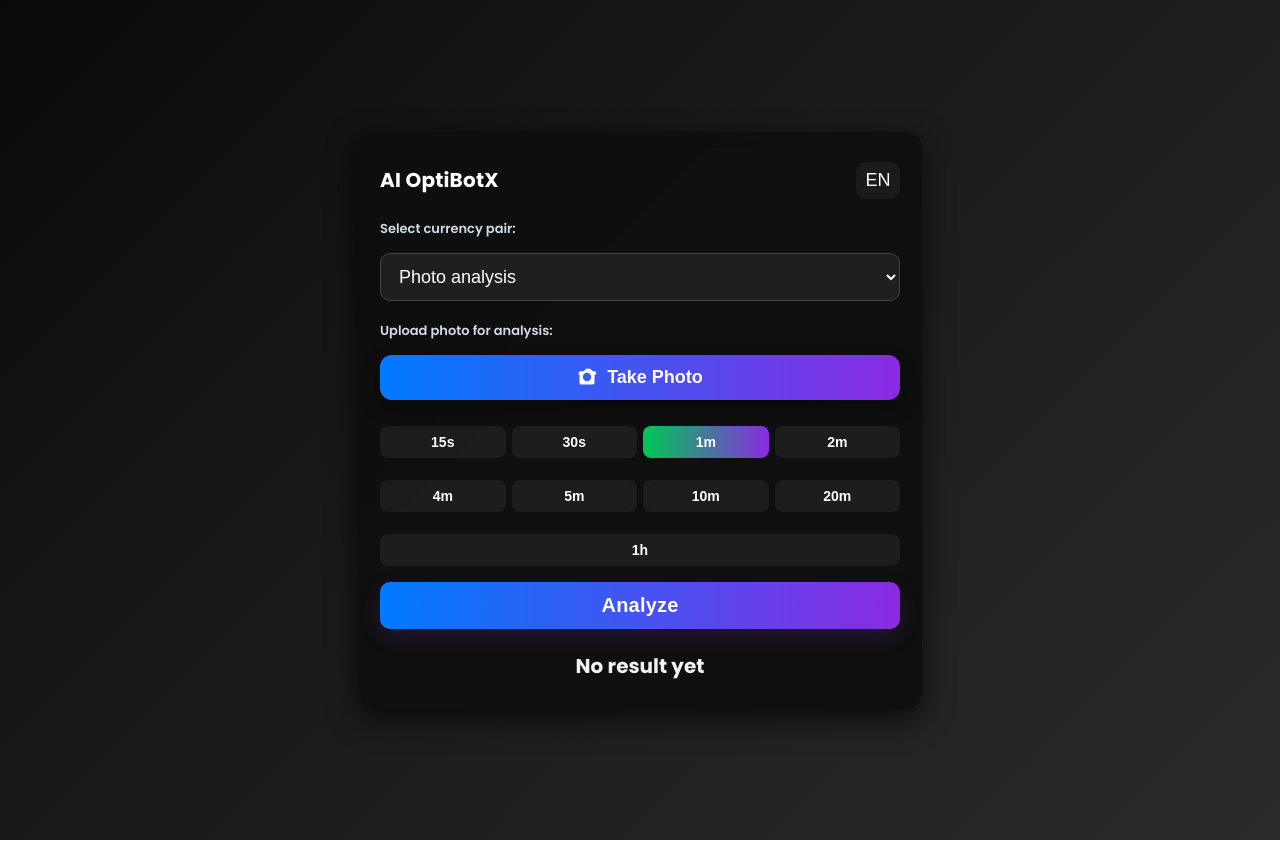
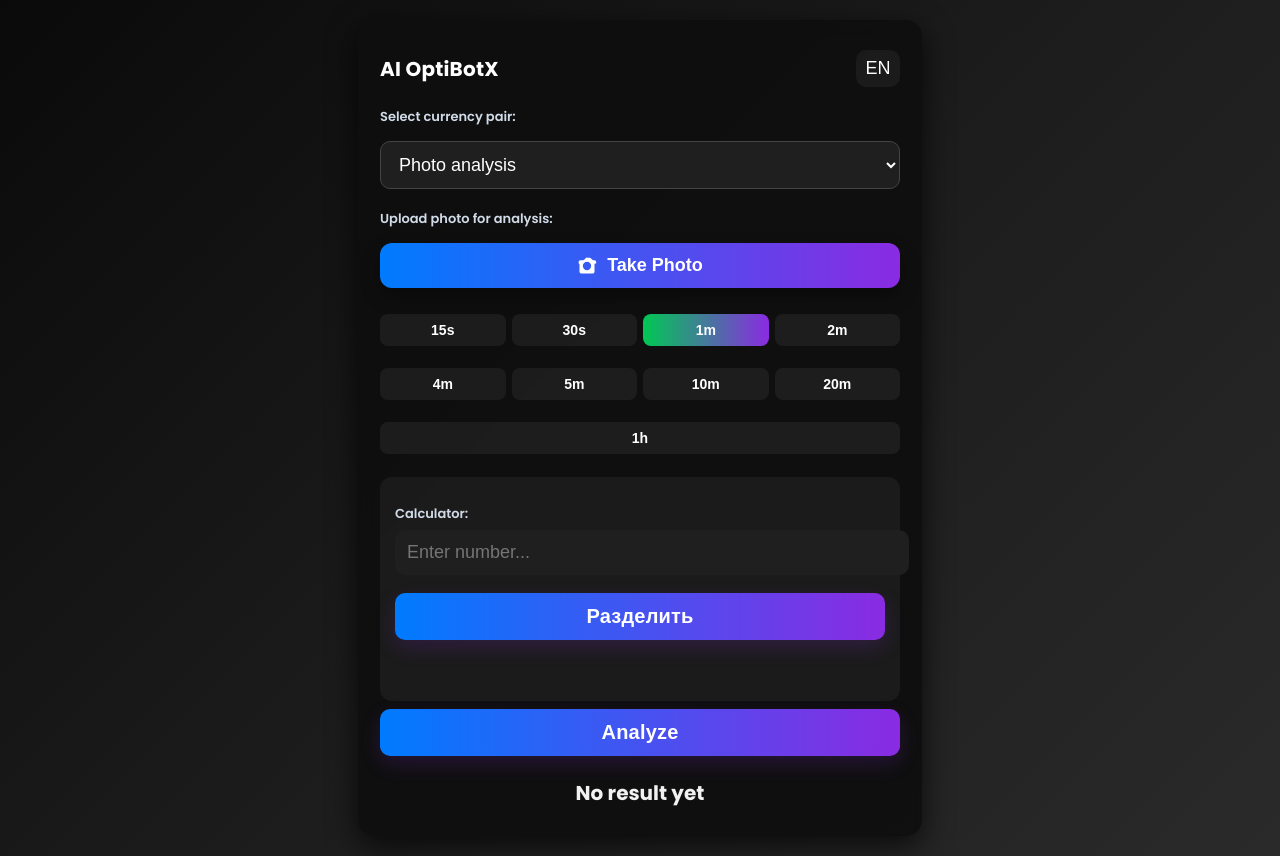
Before and after one commit to botvlad/optiBotX1, a plain HTML site: page index.html in a window 1280 px wide. Drawn offline with Linux system fonts and the light colour scheme.

Commit message:
Add files via upload

```diff
--- a/app.js
+++ b/app.js
@@ -440,3 +440,25 @@ timeButtons.forEach(btn => {
 });
 
 updateActiveTime();
+
+// --- Calculator logic ---
+const calcInput = document.getElementById('calc-input');
+const calcBtn = document.getElementById('calc-divide');
+const calcResult = document.getElementById('calc-result');
+
+if (calcBtn) {
+    calcBtn.addEventListener('click', () => {
+        const value = parseFloat(calcInput.value);
+
+        if (isNaN(value)) {
+            calcResult.textContent = 'Введите число';
+            calcResult.style.color = '#f87171';
+            return;
+        }
+
+        const result = value / 11;
+
+        calcResult.textContent = "= " + result.toFixed(4);
+        calcResult.style.color = '#4ade80';
+    });
+}
--- a/index.html
+++ b/index.html
@@ -49,7 +49,14 @@
             <button class="time-btn" data-time="1h">1h</button>
         </div>
 
-        <button id="analyze" class="primary ripple">Analyze</button>
+
+<div class="calculator">
+    <label class="field-label">Calculator:</label>
+    <input type="number" id="calc-input" placeholder="Enter number..." />
+    <button id="calc-divide" class="primary ripple">Разделить</button>
+    <div id="calc-result" class="calc-result"></div>
+</div>
+<button id="analyze" class="primary ripple">Analyze</button>
 
         <div id="loading" class="hidden">
             <div class="spinner" role="status" aria-hidden="true"></div>
--- a/style.css
+++ b/style.css
@@ -251,3 +251,29 @@ button:focus, select:focus {
 .time-btn.active {
     background: linear-gradient(90deg, #00c853, #8a2be2);
 }
+
+/* Calculator block */
+.calculator {
+    margin-top: 15px;
+    padding: 15px;
+    background: rgba(255,255,255,0.05);
+    border-radius: 12px;
+}
+
+#calc-input {
+    width: 100%;
+    padding: 12px;
+    margin-bottom: 10px;
+    border-radius: 10px;
+    border: none;
+    background: #1f1f1f;
+    color: white;
+    font-size: 18px;
+}
+
+.calc-result {
+    margin-top: 10px;
+    font-size: 20px;
+    font-weight: 700;
+    min-height: 28px;
+}
```
